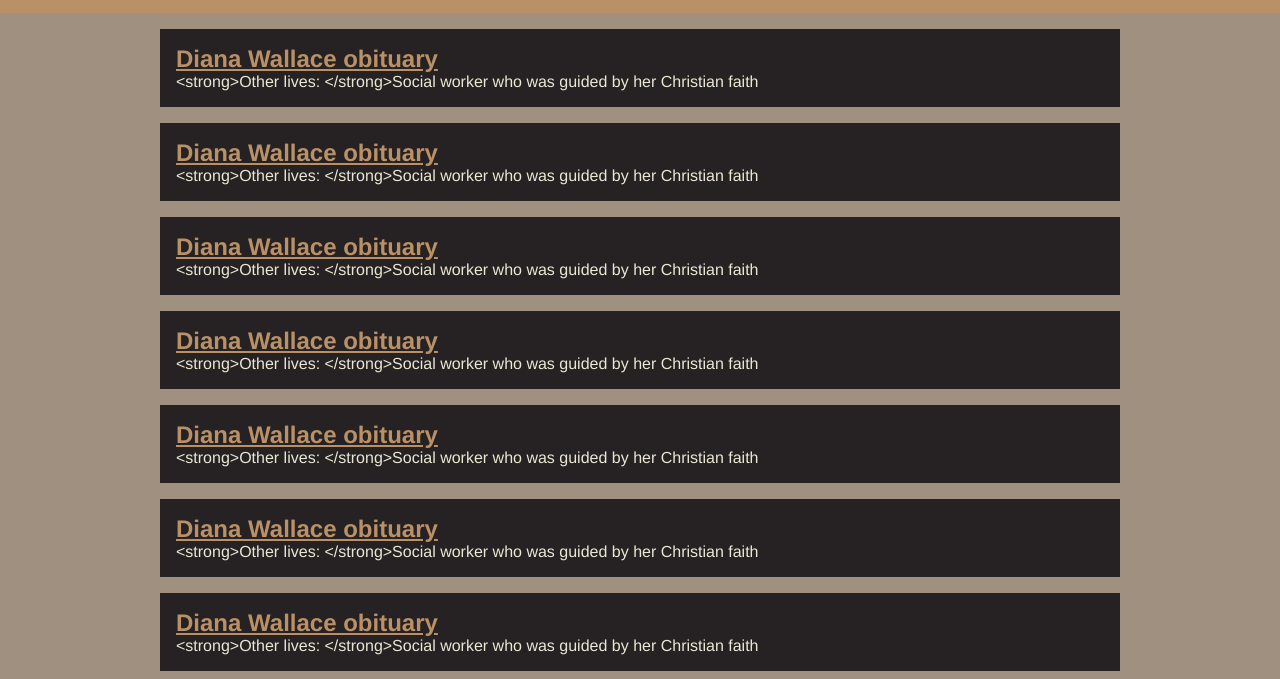
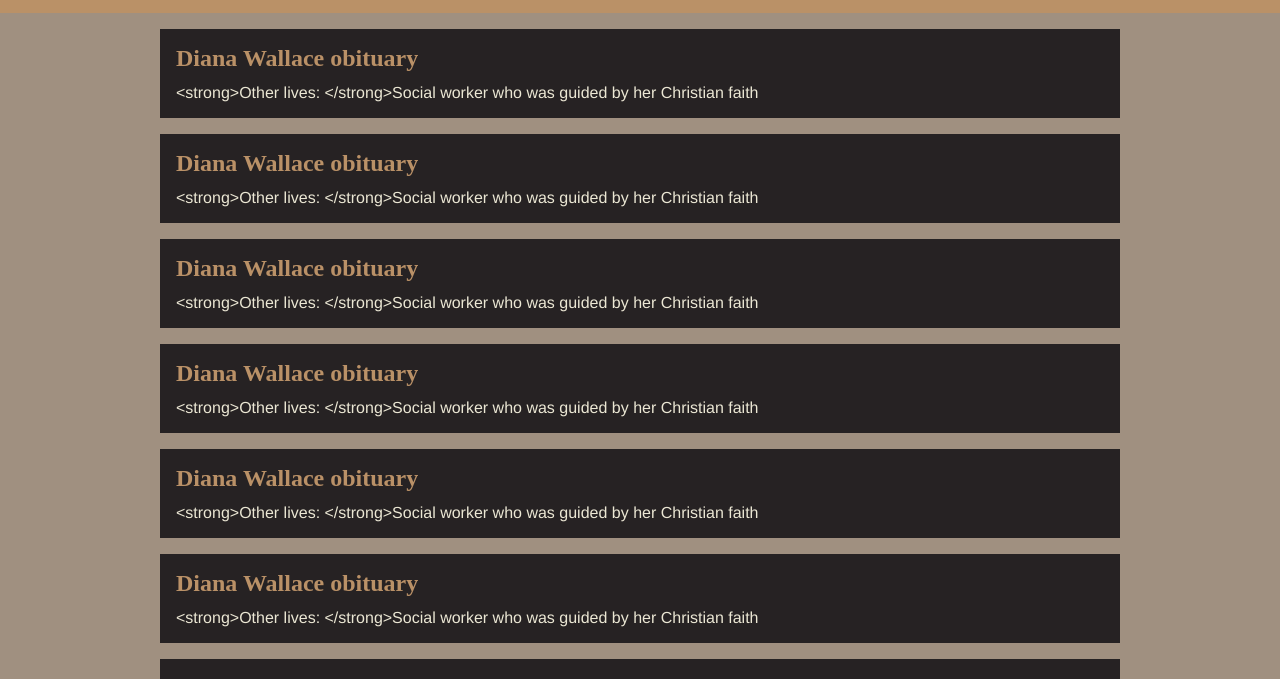
Before and after one commit to FAC10/week5-zapo, a website: page public/index.html in a window 1280 px wide. Shown: the part 56-735 px from the top of the page. Drawn offline with Linux system fonts and the light colour scheme; a web font is replaced by a local one.

Commit message:
add more css update js to make link on whole box, style containers relates #19

```diff
--- a/public/index.js
+++ b/public/index.js
@@ -45,15 +45,15 @@ var fakeData = [
 
 function updateDOM(dataArr) {
   dataArr.forEach(function(obit) {
-    var container = createEl('div', 'obit', null, null);
-    var link = createEl('a', 'obit__link', null, obit.url);
+    // var container = createEl('div', 'obit', null, null);
+    var link = createEl('a', 'obit', null, obit.url);
     var title = createEl('h2', 'obit__title', obit.title);
     var summary = createEl('p', 'obit__summary', obit.summary);
     link.appendChild(title);
-    container.appendChild(link);
-    container.appendChild(summary);
+    link.appendChild(summary);
+    // container.appendChild(link);
     var app = document.getElementById('app');
-    app.appendChild(container);
+    app.appendChild(link);
   })
 }
 
--- a/public/style.css
+++ b/public/style.css
@@ -34,6 +34,9 @@ body {
 .obit {
   background-color: #262223;
   padding: 1em;
+  display: block;
+  text-decoration: none;
+  color: inherit;
 }
 .obit:not(:last-child){
   margin-bottom: 1em;
@@ -45,6 +48,9 @@ body {
   padding: 1em;
 }
 
-.obit__link {
+.obit__title {
   color: #BA9167;
+  font-family: 'Carrois Gothic SC';
+  text-decoration: none;
+  margin-bottom: 0.5em;
 }
```
